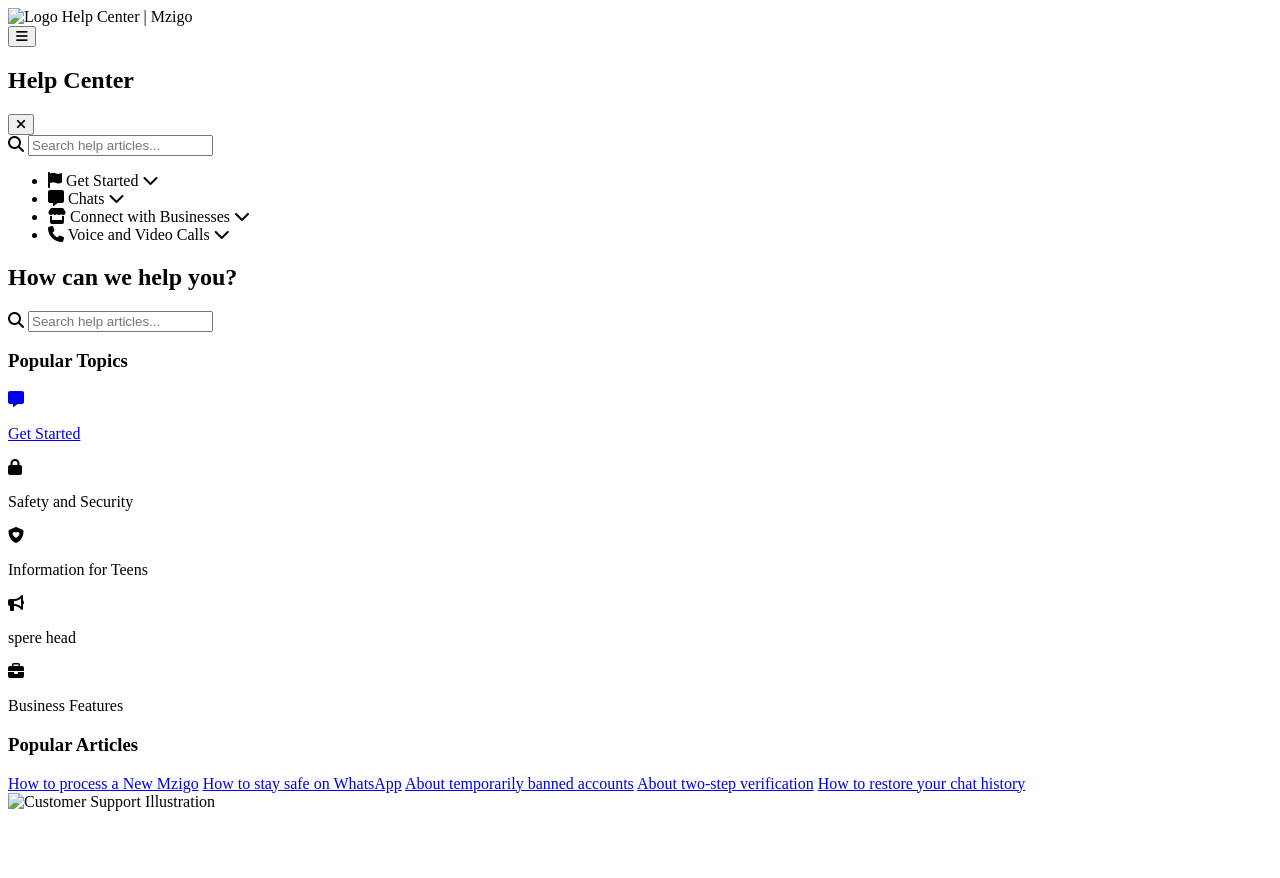
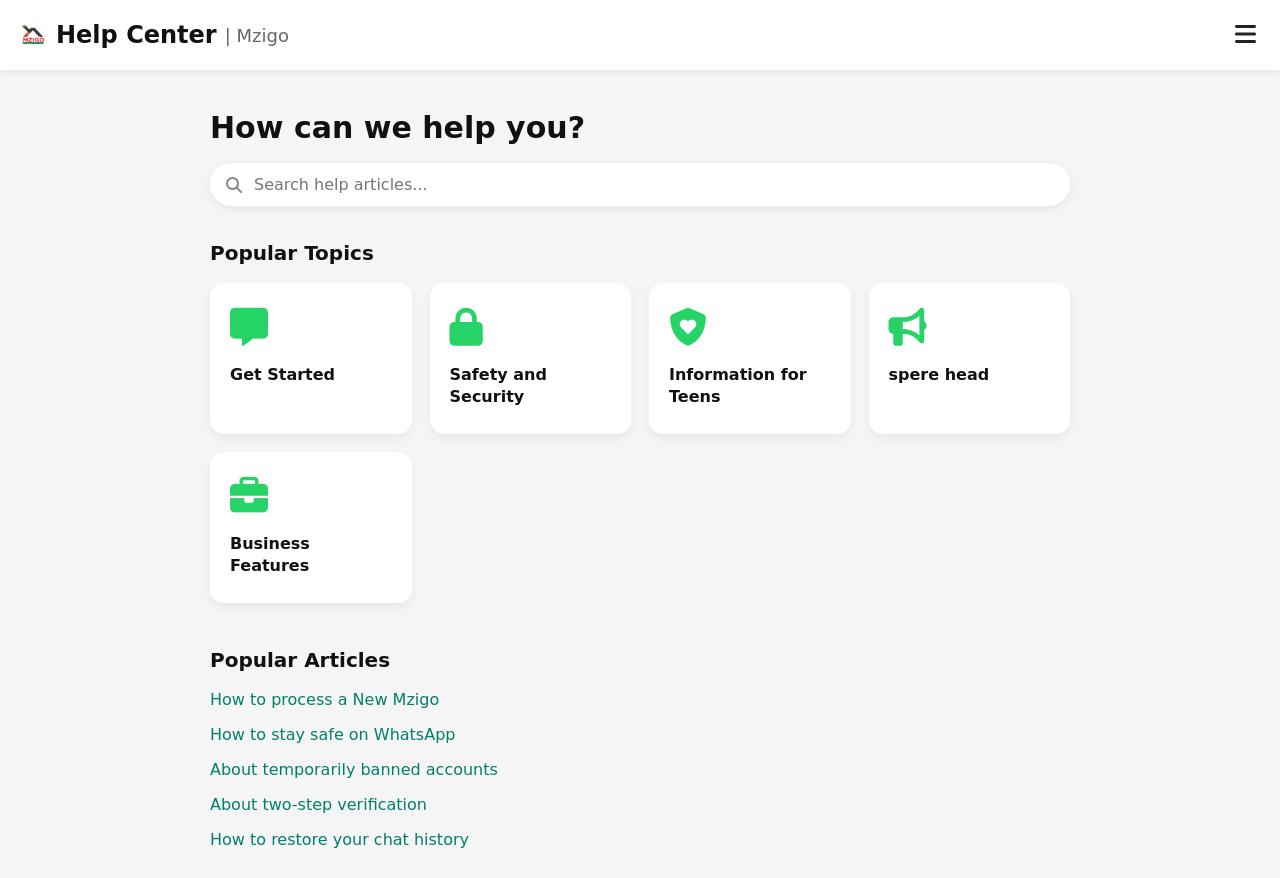
Before and after one commit to drag-drue/web-support, a plain HTML site: page index.html in a window 1280 px wide. Shown: the top 878 px of the page. Before the commit the page ends 819 px from the top, so only its background shows below. Drawn offline with Linux system fonts and the light colour scheme; the site is published under a folder, as on GitHub Pages, so addresses that start at the root find nothing; a web font is replaced by a local one.

Commit message:
third push

```diff
--- a/html/index.html
+++ b/index.html
@@ -5,9 +5,9 @@
     <meta charset="UTF-8">
     <meta name="viewport" content="width=device-width,initial-scale=1.0">
     <title>Help Center</title>
-    <link rel="icon" href="/images/favicon.ico" type="image/x-icon">
+    <link rel="icon" href="images/favicon.ico" type="image/x-icon">
     <link href="https://fonts.googleapis.com/css2?family=Edu+SA+Beginner:wght@300;400;500;600;700&display=swap" rel="stylesheet">
-    <link rel="stylesheet" href="/css/body.css">
+    <link rel="stylesheet" href="css/body.css">
     <link rel="stylesheet" href="https://cdnjs.cloudflare.com/ajax/libs/font-awesome/6.5.2/css/all.min.css" />
 </head>
 
@@ -15,7 +15,7 @@
 
     <header>
         <div class="logo">
-            <img src="/images/mzigo-logo.jpg" alt="Logo">
+            <img src="images/mzigo-logo.jpg" alt="Logo">
             <span>Help Center</span>
             <span class="page-title">| Mzigo</span>
         </div>
@@ -79,7 +79,7 @@
         <h3>Popular Topics</h3>
 
         <div class="topics">
-         <a href="/html/createMzigo.html" class="card-link">
+         <a href="html/createMzigo.html" class="card-link">
             <div class="card">
                 <i class="fa-solid fa-message"></i>
                 <p>Get Started</p>
@@ -114,7 +114,7 @@
 <div class="articles-section">
 
     <div class="articles">
-        <a href="/html/createMzigo.html">How to process a New Mzigo</a>
+        <a href="html/createMzigo.html">How to process a New Mzigo</a>
         <a href="#">How to stay safe on WhatsApp</a>
         <a href="#">About temporarily banned accounts</a>
         <a href="#">About two-step verification</a>
@@ -122,14 +122,14 @@
     </div>
 
     <div class="article-image">
-        <img src="/images/Helpful sign-bro.svg"
+        <img src="images/Helpful sign-bro.svg"
              alt="Customer Support Illustration">
     </div>
 
 </div>
     </main>
 
-    <script src="/js/brain.js"></script>
+    <script src="js/brain.js"></script>
 
 </body>
 
```
